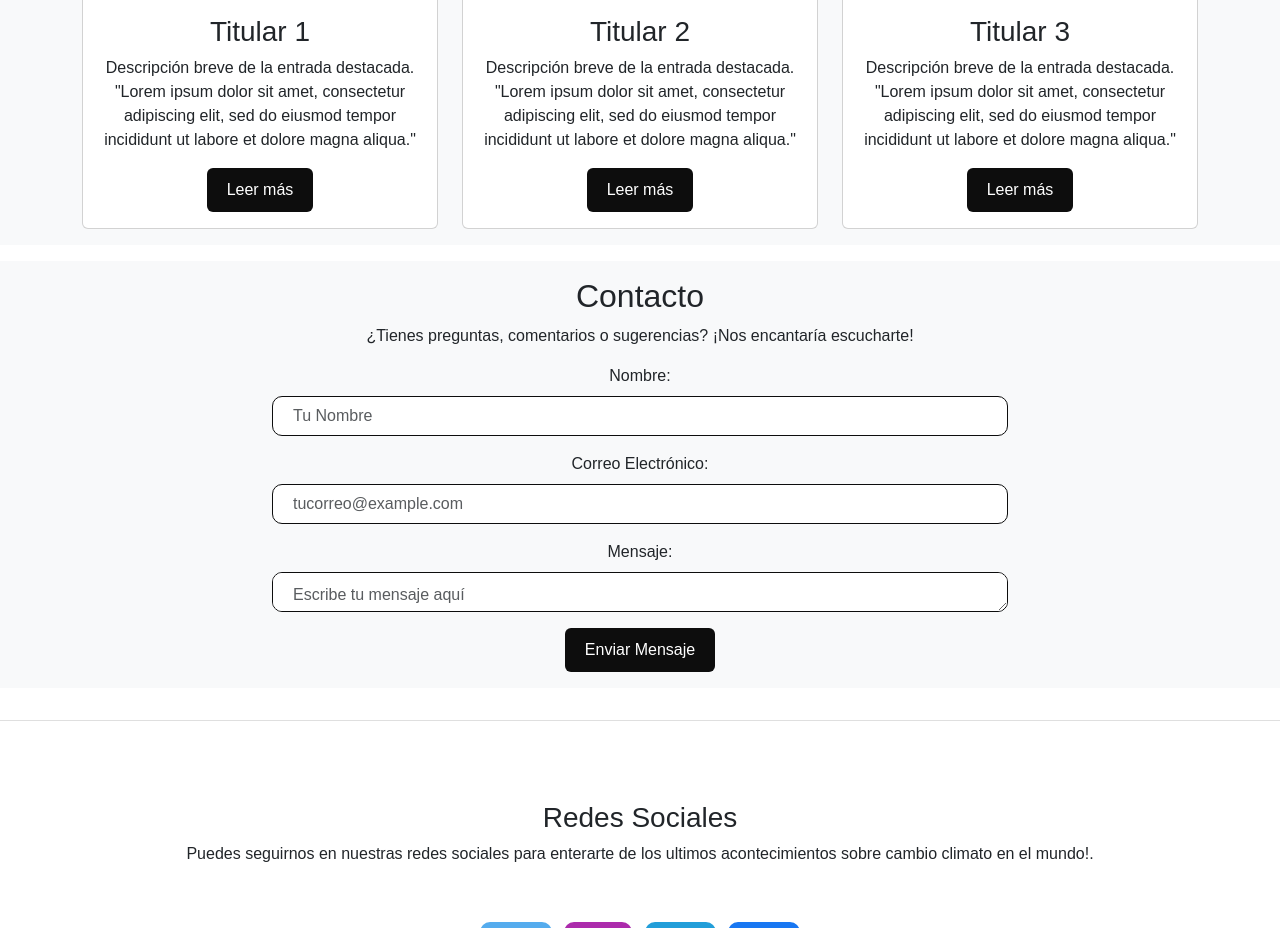
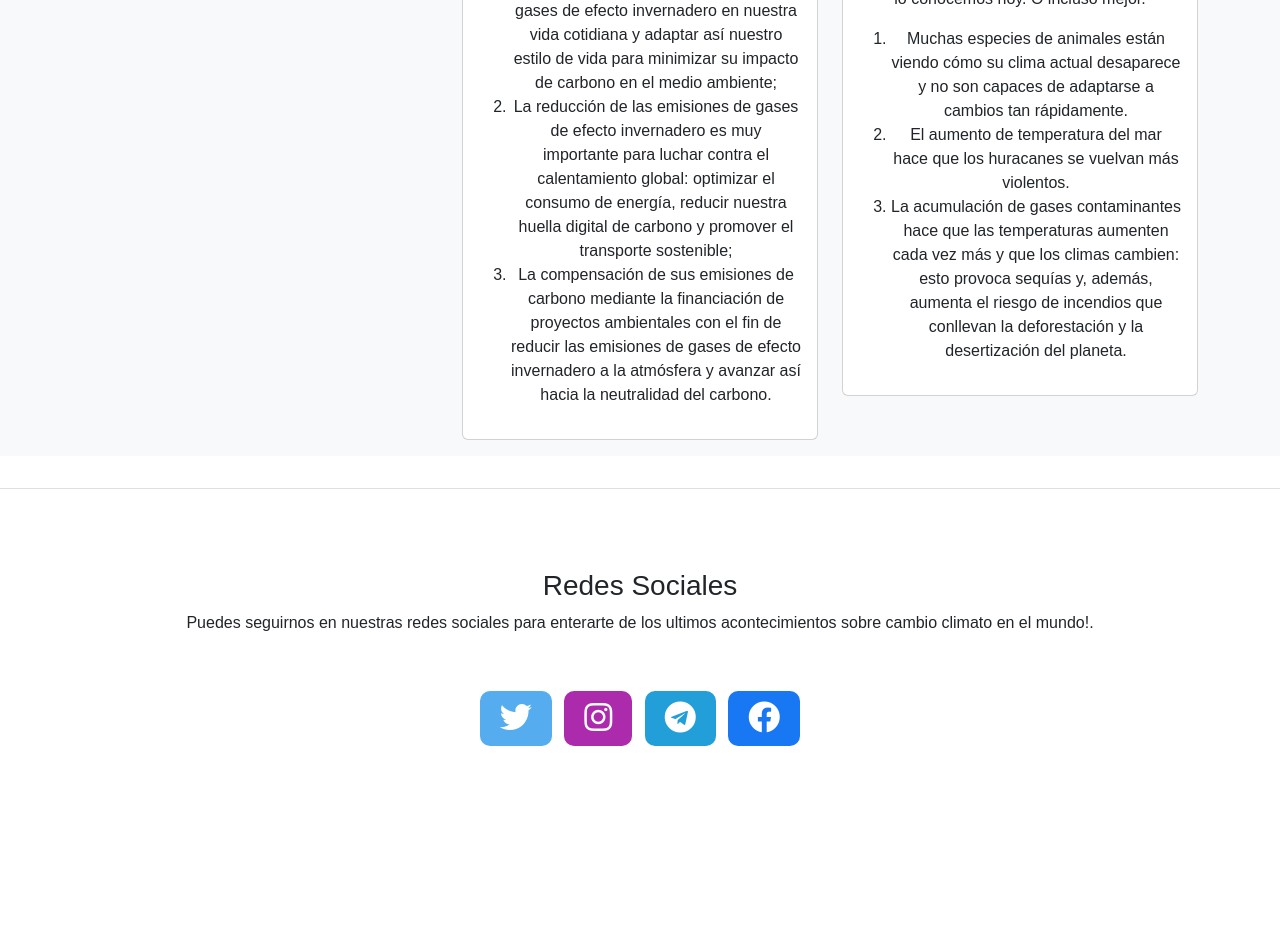
Before and after one commit to StrideEric/info2023, a Django app: page / in a window 1280 px wide. Shown: the part 1836-2764 px from the top of the page. After the commit the page ends 2582 px from the top, so only its background shows below. Run offline with Django 3.2, Linux system fonts and the light colour scheme.

Commit message:
Se modifico home.html, contacto.html, home_noticias.html

```diff
--- a/blogCambioClimatico/templates/contacto.html
+++ b/blogCambioClimatico/templates/contacto.html
@@ -7,12 +7,11 @@
 <link rel="stylesheet" href="{% static 'css/news.css' %}">
 <link rel="stylesheet" href="{% static 'css/contact.css' %}">
 
-    <h1>CONTACTO</h1>
-
     <div class="container">
         <div class="row">
             <div class="col-md-12">
-                <h3>Formulario de contacto</h2>
+                <h3>Contacto</h2>
+                    <p>¿Tienes preguntas, comentarios o sugerencias? ¡Nos encantaría escucharte!</p>
                 <div class="card_form">
                     <form class="form" method="post" action="{% url 'contacto' %}">
                         {% csrf_token %}
--- a/blogCambioClimatico/templates/home.html
+++ b/blogCambioClimatico/templates/home.html
@@ -18,23 +18,13 @@
     </div>
 </header>
 
-<!-- Acerca de Nosotros -->
-<section id="acerca-de">
-    <div class="container text-center">
-        <h2>Acerca de Nosotros</h2>
-        <p>Bienvenido a nuestro blog dedicado a informar y concientizar sobre el cambio climático. Nuestro objetivo es proporcionar información relevante y soluciones para un futuro sostenible.</p>
-        <p>Somos un equipo multidisciplinario de expertos en climatología, ecología, y sostenibilidad comprometidos con la preservación del medio ambiente y la difusión de conocimientos para inspirar el cambio.</p>
-        <p>Nuestra misión es abordar críticamente los desafíos ambientales actuales, ofrecer análisis científicos y tecnológicos, y fomentar la adopción de prácticas sostenibles para mitigar el cambio climático.</p>
-        <p>Trabajamos en colaboración con instituciones líderes, investigadores y defensores del medio ambiente para proporcionar contenido confiable y actualizado.</p>
-        <!-- Comentario: Puedes personalizar aún más la información técnica sobre tu equipo y su enfoque aquí -->
-    </div>
-</section>
 
 
 <!-- Categorías -->
 <section id="categorias" class="bg-light">
     <div class="container text-center">
         <h2 class="text-center">Categorías</h2>
+        <br>
         <div class="row">
             <div class="col-md-4">
                 <h3>Cambio Climático</h3>
@@ -77,82 +67,56 @@
     </div>
 </section>
 
-
 <!-- Últimas Entradas Destacadas -->
 <section id="ultimas-entradas" class="bg-light">
     <div class="container text-center">
-        <h2>Últimas Entradas Destacadas</h2>
+        <h2>Acontecimientos relevantes</h2>
+        <br>
         <div class="row">
             <div class="col-md-4">
                 <div class="card">
-                    <img src="{% static 'img/entrada1.jpg' %}" class="card-img-top" alt="Imagen de la entrada">
+                    <img src="{% static 'img/tierra1.jpg' %}" class="card-img-top" alt="Imagen de la entrada">
                     <div class="card-body">
-                        <h3 class="card-title">Titular 1</h3>
+                        <h3 class="card-title">Consecuencias del calentamiento global: ¿que produce el calentamiento global?</h3>
                         <p class="card-text">
-                            Descripción breve de la entrada destacada.
-                            "Lorem ipsum dolor sit amet, consectetur adipiscing elit, sed do eiusmod tempor incididunt ut labore et dolore magna aliqua."
+                            El calentamiento global está ocurriendo más rápido de lo que esperaban los científicos. De hecho, algunos impactos ya están amenazando al medio ambiente y ponen en peligro la supervivencia de la flora y la fauna, incluso el ser humano.
                         </p>
-                        <a href="#" class="btn btn-primary">Leer más</a>
                     </div>
                 </div>
             </div>
             <div class="col-md-4">
                 <div class="card">
-                    <img src="{% static 'img/entrada2.jpg' %}" class="card-img-top" alt="Imagen de la entrada">
+                    <img src="{% static 'img/tierra2.png' %}" class="card-img-top" alt="Imagen de la entrada">
                     <div class="card-body">
-                        <h3 class="card-title">Titular 2</h3>
+                        <h3 class="card-title">Calcular tu huella de carbono</h3>
                         <p class="card-text">
-                            Descripción breve de la entrada destacada.
-                            "Lorem ipsum dolor sit amet, consectetur adipiscing elit, sed do eiusmod tempor incididunt ut labore et dolore magna aliqua."
+                            Mitigar los efectos del calentamiento global significa adaptar su estilo de vida a la situación actual, reduciendo y limitando las emisiones de gases de efecto invernadero. Para ello, el primer paso es tomar conciencia de su propia huella de carbono.
+                            <ol>
+                                <li>El cálculo de la huella de carbono es el primer paso para reducirla: identificar las principales fuentes de emisiones de gases de efecto invernadero en nuestra vida cotidiana y adaptar así nuestro estilo de vida para minimizar su impacto de carbono en el medio ambiente;</li>
+                                <li>La reducción de las emisiones de gases de efecto invernadero es muy importante para luchar contra el calentamiento global: optimizar el consumo de energía, reducir nuestra huella digital de carbono y promover el transporte sostenible;</li>
+                                <li>La compensación de sus emisiones de carbono mediante la financiación de proyectos ambientales con el fin de reducir las emisiones de gases de efecto invernadero a la atmósfera y avanzar así hacia la neutralidad del carbono.</li>
+                            </ol>
                         </p>
-                        <a href="#" class="btn btn-primary">Leer más</a>
                     </div>
                 </div>
             </div>
             <div class="col-md-4">
                 <div class="card">
-                    <img src="{% static 'img/entrada3.jpg' %}" class="card-img-top" alt="Imagen de la entrada">
+                    <img src="{% static 'img/Tierra3.jpg' %}" class="card-img-top" alt="Imagen de la entrada">
                     <div class="card-body">
-                        <h3 class="card-title">Titular 3</h3>
+                        <h3 class="card-title">Consecuencias y efectos del calentamiento global</h3>
                         <p class="card-text">
-                            Descripción breve de la entrada destacada.
-                            "Lorem ipsum dolor sit amet, consectetur adipiscing elit, sed do eiusmod tempor incididunt ut labore et dolore magna aliqua."
+                            El calentamiento global ya no es un problema del futuro: es una situación que debemos parar de inmediato o la destrucción del planeta será irreversible. Sequías, huracanes, hambre, pobreza y destrucción: estas son algunas de las terribles consecuencias que el calentamiento global provoca en nuestro planeta. Y en nuestra mano está participar activamente para frenar sus efectos si queremos que las siguientes generaciones hereden un mundo tal y como lo conocemos hoy. O incluso mejor.
+                            <ol>
+                                <li>Muchas especies de animales están viendo cómo su clima actual desaparece y no son capaces de adaptarse a cambios tan rápidamente.</li>
+                                <li>El aumento de temperatura del mar hace que los huracanes se vuelvan más violentos.</li>
+                                <li>La acumulación de gases contaminantes hace que las temperaturas aumenten cada vez más y que los climas cambien: esto provoca sequías y, además, aumenta el riesgo de incendios que conllevan la deforestación y la desertización del planeta.</li>
+                            </ol>
                         </p>
-                        <a href="#" class="btn btn-primary">Leer más</a>
                     </div>
                 </div>
             </div>
         </div>
     </div>
 </section>
-
-
-<!-- Contacto -->
-<section id="contacto" class="bg-light">
-    <div class="container text-center">
-        <h2>Contacto</h2>
-        <p>¿Tienes preguntas, comentarios o sugerencias? ¡Nos encantaría escucharte!</p>
-        <div class="row">
-            <div class="col-md-8 mx-auto">
-                <form>
-                    <div class="mb-3">
-                        <label for="nombre" class="form-label">Nombre:</label>
-                        <input type="text" class="form-control" id="nombre" placeholder="Tu Nombre">
-                    </div>
-                    <div class="mb-3">
-                        <label for="email" class="form-label">Correo Electrónico:</label>
-                        <input type="email" class="form-control" id="email" placeholder="tucorreo@example.com">
-                    </div>
-                    <div class="mb-3">
-                        <label for="mensaje" class="form-label">Mensaje:</label>
-                        <textarea class="form-control" id="mensaje" rows="4" placeholder="Escribe tu mensaje aquí"></textarea>
-                    </div>
-                    <button type="submit" class="btn btn-primary">Enviar Mensaje</button>
-                </form>
-            </div>
-        </div>
-    </div>
-</section>
-
-
 {% endblock %}
```
Also changed, not shown: blogCambioClimatico/templates/nosotros.html (+14 -4 lines), blogCambioClimatico/blogCambioClimatico/db.sqlite3, blogCambioClimatico/media/noticias/Imagen.webp (added), blogCambioClimatico/media/noticias/Imagen1.webp (added), blogCambioClimatico/static/img/Tierra3.jpg (added), blogCambioClimatico/static/img/tierra1.jpg (added), blogCambioClimatico/static/img/tierra2.png (added), blogCambioClimatico/templates/noticias/home_noticias.html (line endings or trailing spaces).
